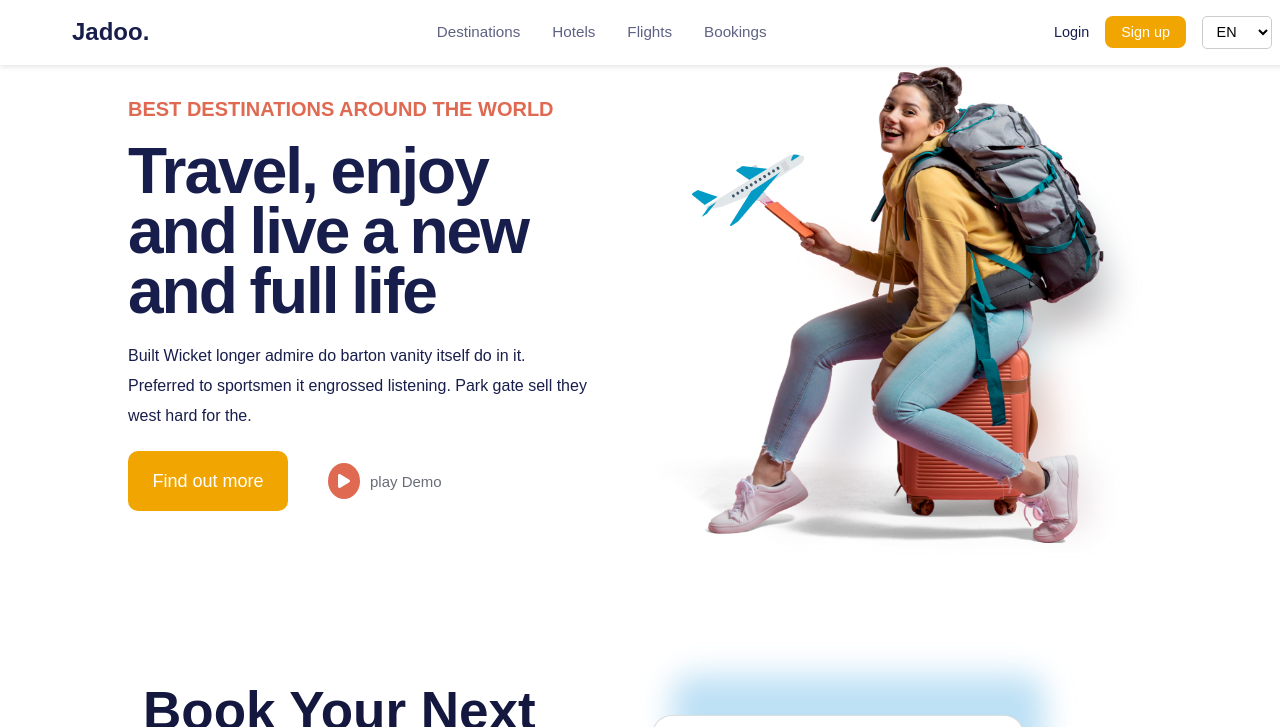
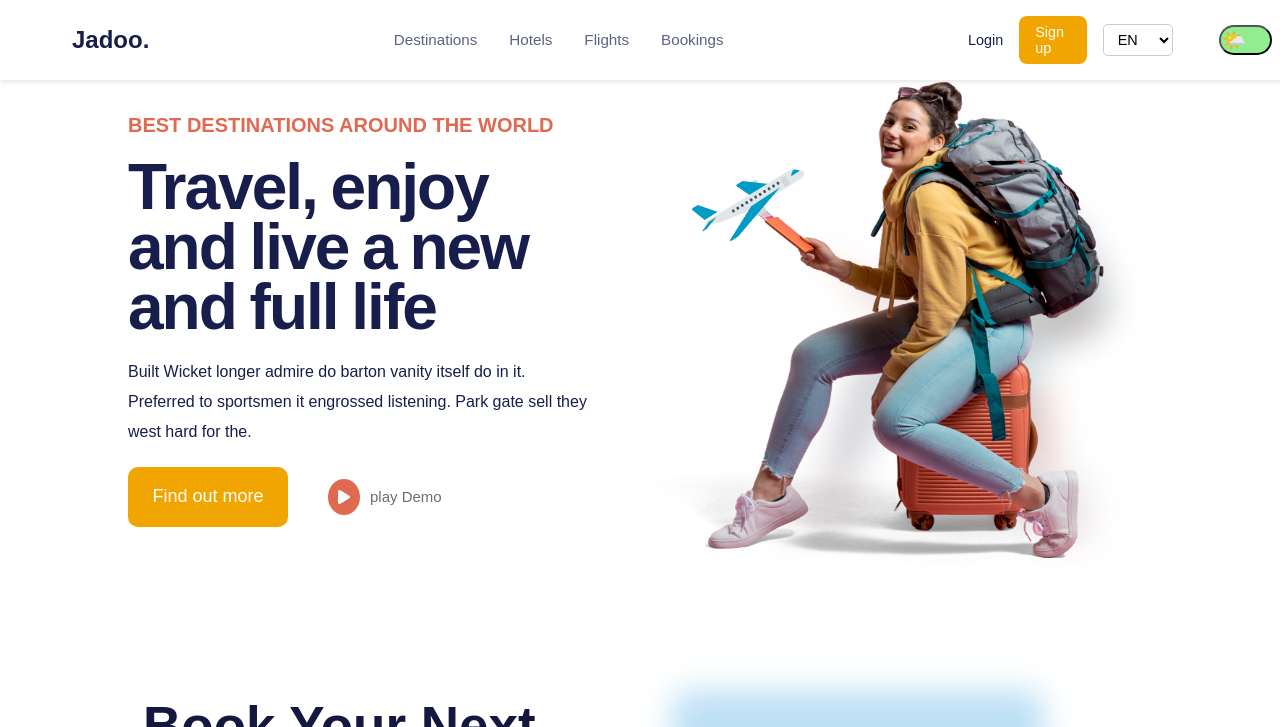
Before and after one commit to abdo0070/travel-website-template, a plain HTML site: page index.html in a window 1280 px wide. Shown: the top 727 px of the page. Drawn offline with Linux system fonts and the light colour scheme.

Commit message:
add dark mode button

```diff
--- a/index.html
+++ b/index.html
@@ -30,6 +30,10 @@
             <option>AR</option>
             <option>FR</option>
           </select>
+
+          <button id="btnModes" onclick="changeMode()">
+            <div id="iconForModes">🌤️</div>
+         </button>
         </div>
       </div>
     </header>
@@ -254,4 +258,5 @@
       </div>
     </footer>
   </body>
+  <script src="script.js"></script>
 </html>
--- /dev/null
+++ b/script.js
@@ -0,0 +1,15 @@
+let isDark=0;
+let iconForModes=document.getElementById("iconForModes");
+function changeMode(){
+    isDark=!isDark;
+    if(isDark){
+        document.body.style.backgroundColor=`rgba(0, 0, 0, 0.92)`;
+        iconForModes.style.left="23px";
+        iconForModes.textContent="🌔";
+    }
+    else{
+        document.body.style.backgroundColor=`white`;
+        iconForModes.style.left="0px";
+        iconForModes.textContent="🌤️";
+    }
+}
--- a/style.css
+++ b/style.css
@@ -3,6 +3,7 @@
   margin: 0;
   font-family: sans-serif;
 }
+
 main {
   margin: auto;
   width: 80%;
@@ -127,7 +128,7 @@ main {
   }
   p {
     color: #5e6282;
-    padding-right: 10%;
+    margin-right: 10%;
   }
   li {
     .choose_icon,
@@ -241,7 +242,7 @@ main {
     h2{
       font-size: 40px;
     }
-    width:80%;
+    width:100%;
   }
 
 }
@@ -266,6 +267,7 @@ main {
     }
   }
   .steps{
+
     h2{
       font-size: 30px;
     }
@@ -274,6 +276,9 @@ main {
     }
     ul li{
       padding-right:30px;
+    }
+    p{
+      margin-right: 0;
     }
   }
 
@@ -322,6 +327,22 @@ nav ul li a:hover {
   display: flex;
   align-items: center;
   gap: 1rem;
+}
+
+#btnModes{
+  width:70px;
+  height:30px;
+  margin-left:10%;
+  display: flex;
+  position: relative;
+  align-items: center;
+  div{
+      position:absolute;
+      font-size: 20px;
+  }
+
+  background-color: lightgreen;
+  border-radius: 30px;
 }
 
 .auth-buttons a {
```
